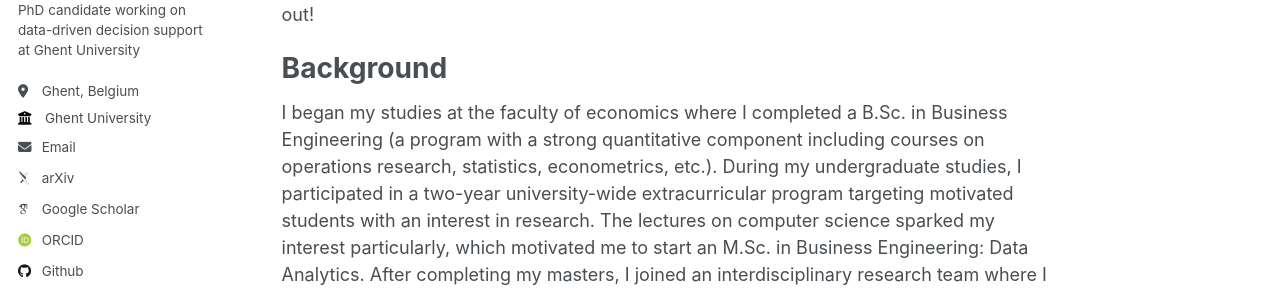
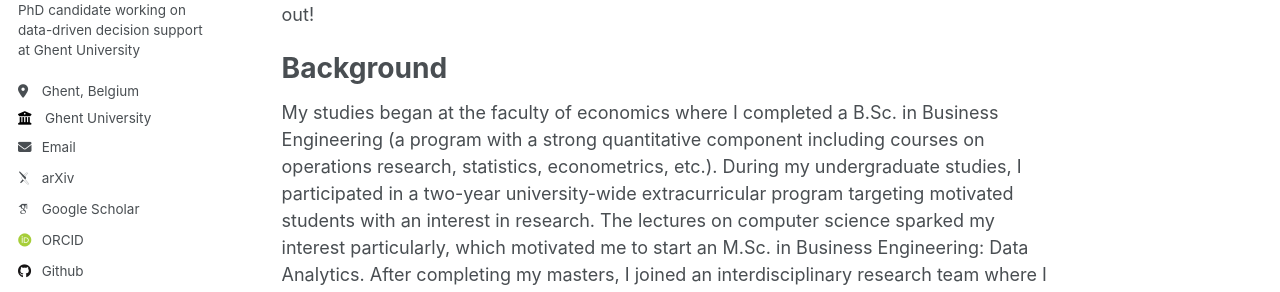
Before and after one commit to HenriArno/HenriArno.github.io, a Jekyll site: the page built from _pages/about.md, in a window 1280 px wide and 1137 px high. Shown: the part 282-574 px from the top of the window. Built offline with Jekyll 4.4.1, drawn with Linux system fonts in a browser that asks for light colours; some web fonts are replaced; some of the changed text lies outside the part shown.

```diff
--- a/_pages/about.md
+++ b/_pages/about.md
@@ -11,4 +11,4 @@ I am an interdisciplinary PhD candidate at Ghent University, part of the [Text-t
 
 Background
 ======
-I began my studies at the faculty of economics where I completed a B.Sc. in Business Engineering (a program with a strong quantitative component including courses on operations research, statistics, econometrics, etc.). During my undergraduate studies, I participated in a two-year university-wide extracurricular program targeting motivated students with an interest in research. The lectures on computer science sparked my interest particularly, which motivated me to start an M.Sc. in Business Engineering: Data Analytics. After completing my masters, I joined an interdisciplinary research team where I contributed to a project aimed at assisting judges in commercial court with the detection of financially distressed firms through predictive modelling. During this research project, I had the opportunity to follow specialised courses on machine learning, natural language processing, graphical models, etc. After working on this project for two years, I received a grant from the Research Foundation Flanders (FWO) allowing me to carry out fundamental research in causal machine learning, which is what I am working on today.
+My studies began at the faculty of economics where I completed a B.Sc. in Business Engineering (a program with a strong quantitative component including courses on operations research, statistics, econometrics, etc.). During my undergraduate studies, I participated in a two-year university-wide extracurricular program targeting motivated students with an interest in research. The lectures on computer science sparked my interest particularly, which motivated me to start an M.Sc. in Business Engineering: Data Analytics. After completing my masters, I joined an interdisciplinary research team where I contributed to a project aimed at assisting judges in commercial court with the detection of financially distressed firms through predictive modelling. During this research project, I had the opportunity to follow specialised courses on machine learning, natural language processing, graphical models, etc. After working on this project for two years, I received a grant from the Research Foundation Flanders (FWO) allowing me to carry out fundamental research in causal machine learning, which is what I am working on today.
```
